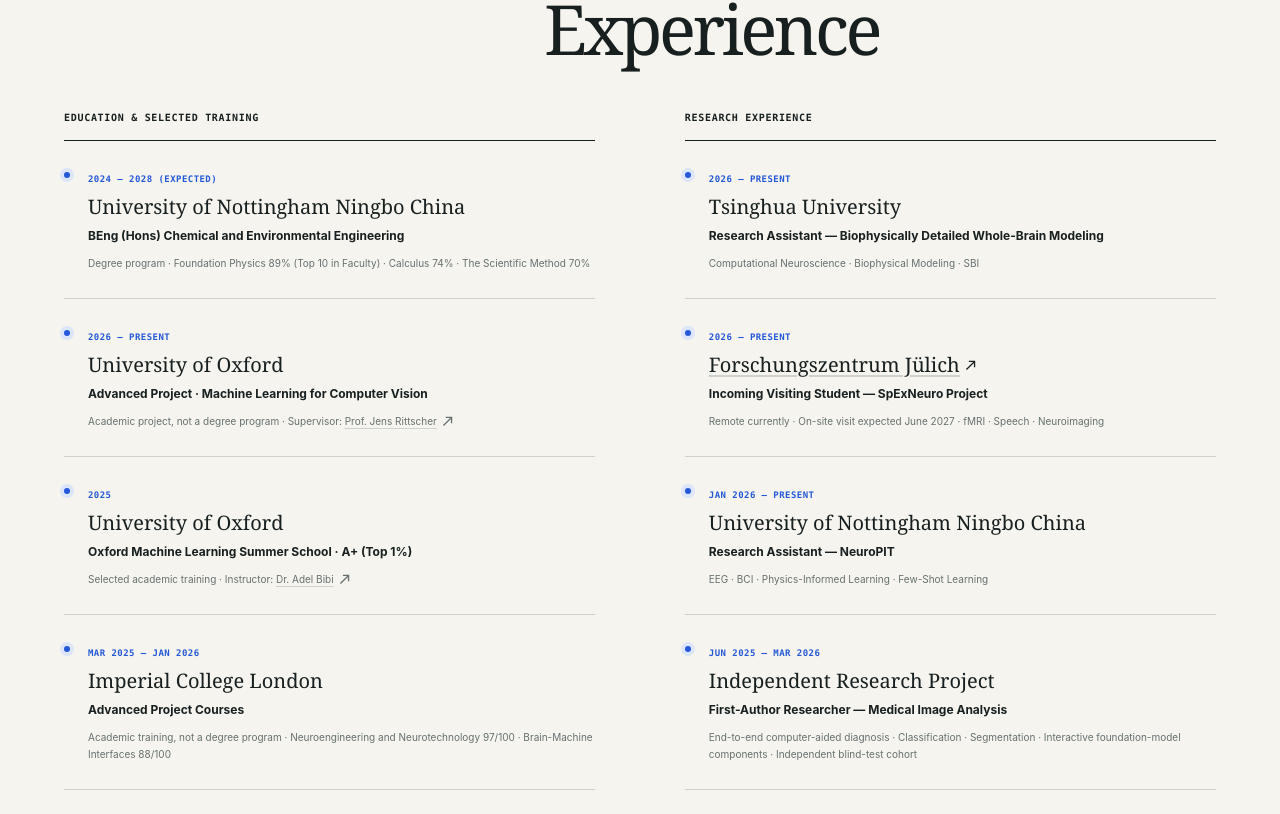
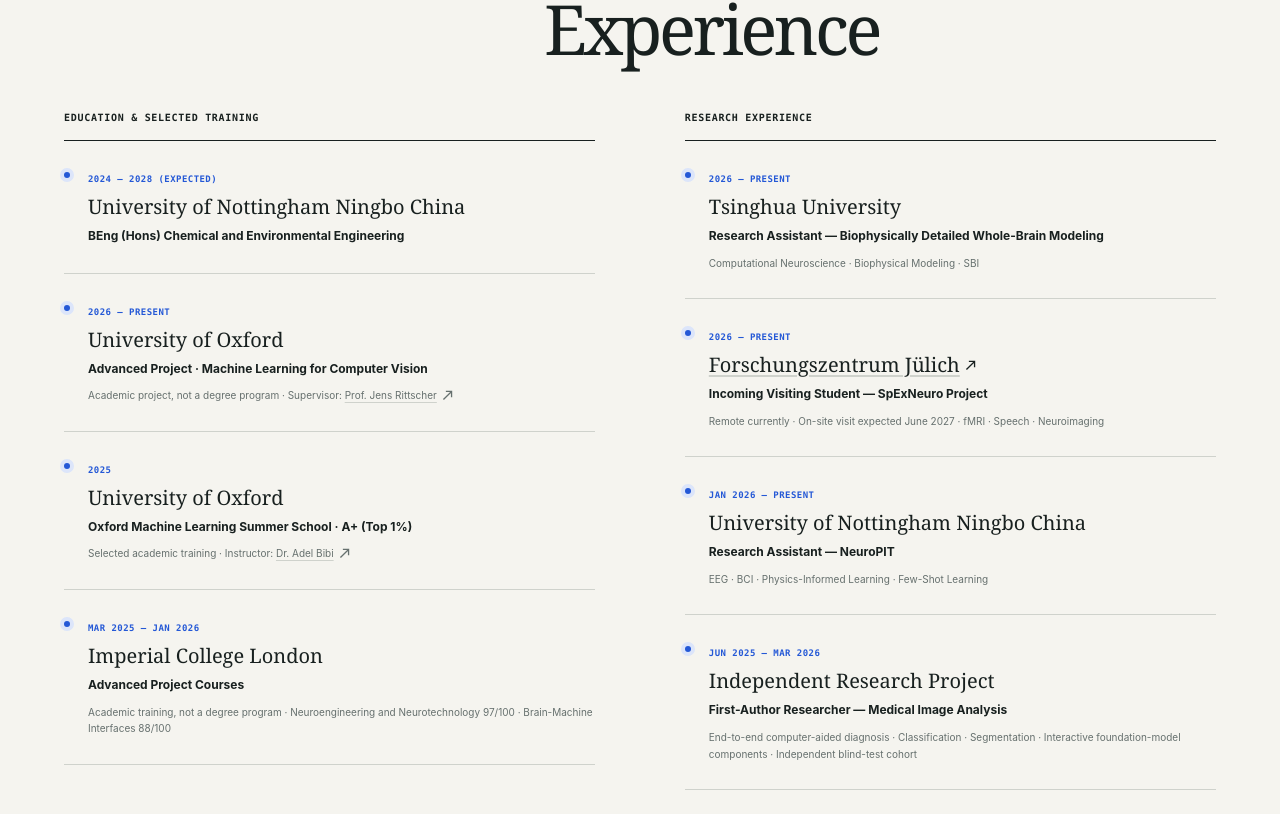
Before and after one commit to ssyel2/ssyel2.github.io, a React (Vite) app: page / in a window 1280 px wide. Shown: the part 2706-3520 px from the top of the page. Built offline with nearby package versions, Linux system fonts and the light colour scheme.

Commit message:
Remove degree course grades

```diff
--- a/app/page.tsx
+++ b/app/page.tsx
@@ -282,7 +282,7 @@
         <div className="section-heading"><p className="section-kicker">03 / Academic path</p><h2>Education &amp;<br />Experience</h2></div>
         <div className="timeline-columns">
           <div className="timeline-column"><h3>Education &amp; selected training</h3>
-            <article><time>2024 — 2028 (Expected)</time><h4>University of Nottingham Ningbo China</h4><p><strong>BEng (Hons) Chemical and Environmental Engineering</strong></p><small>Degree program · Foundation Physics 89% (Top 10 in Faculty) · Calculus 74% · The Scientific Method 70%</small></article>
+            <article><time>2024 — 2028 (Expected)</time><h4>University of Nottingham Ningbo China</h4><p><strong>BEng (Hons) Chemical and Environmental Engineering</strong></p></article>
             <article><time>2026 — Present</time><h4>University of Oxford</h4><p><strong>Advanced Project · Machine Learning for Computer Vision</strong></p><small>Academic project, not a degree program · Supervisor: <a href="https://eng.ox.ac.uk/people/jens-rittscher" target="_blank" rel="noreferrer">Prof. Jens Rittscher <ArrowIcon /></a></small></article>
             <article><time>2025</time><h4>University of Oxford</h4><p><strong>Oxford Machine Learning Summer School · A+ (Top 1%)</strong></p><small>Selected academic training · Instructor: <a href="https://eng.ox.ac.uk/people/adel-bibi" target="_blank" rel="noreferrer">Dr. Adel Bibi <ArrowIcon /></a></small></article>
             <article><time>Mar 2025 — Jan 2026</time><h4>Imperial College London</h4><p><strong>Advanced Project Courses</strong></p><small>Academic training, not a degree program · Neuroengineering and Neurotechnology 97/100 · Brain-Machine Interfaces 88/100</small></article>
```
